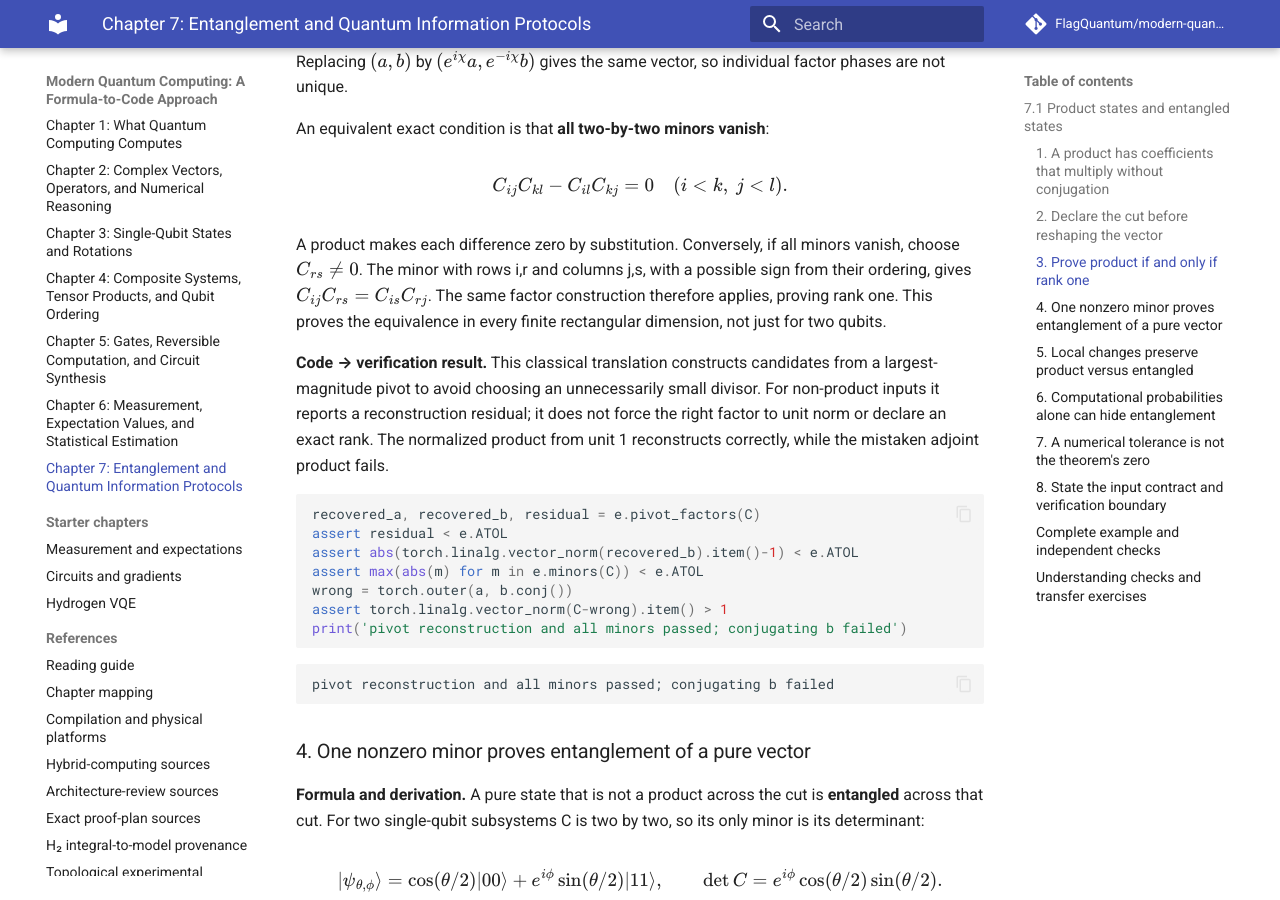
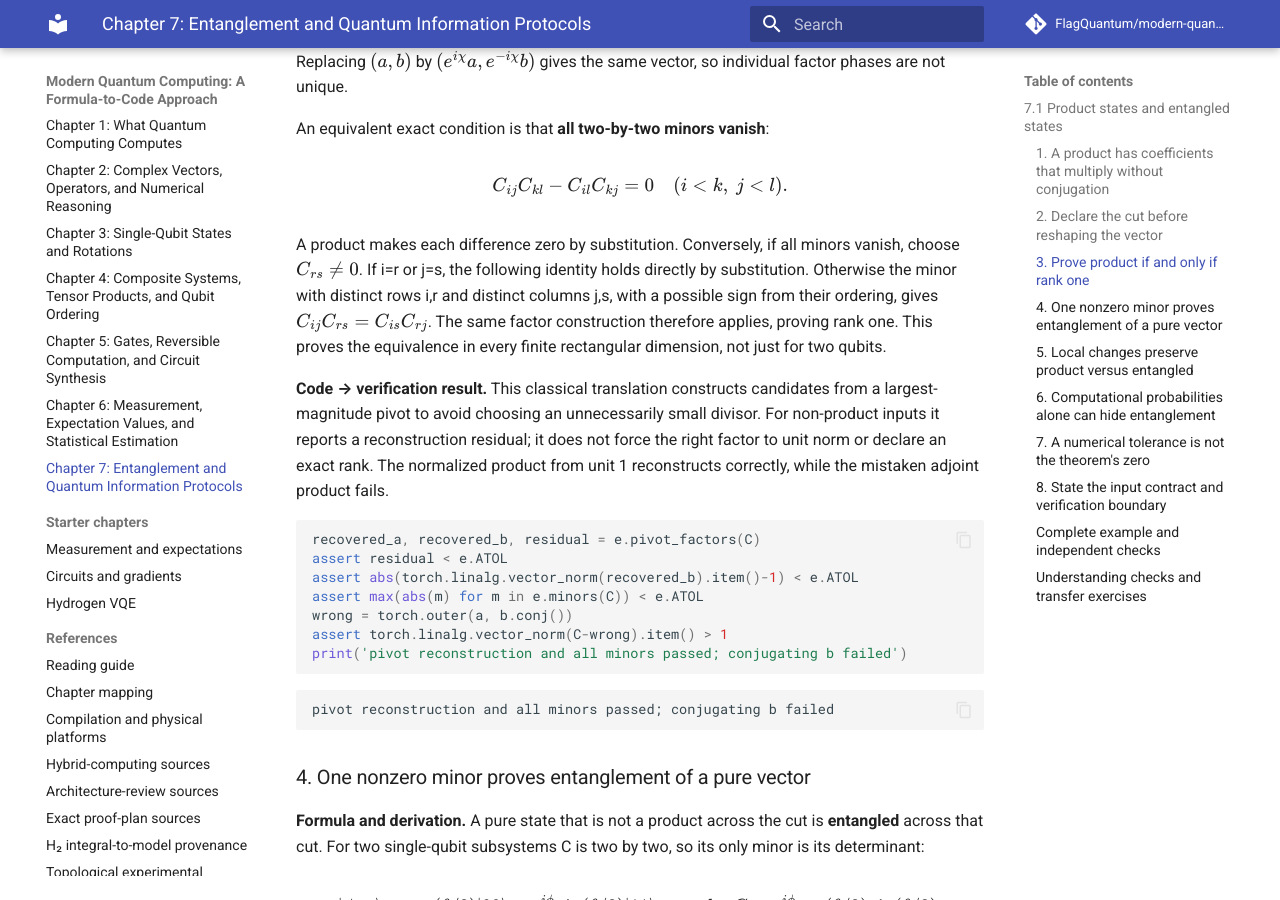
Before and after one commit to FlagQuantum/modern-quantum-computing, an MkDocs documentation site: the page built from docs/chapters/ch-entanglement-and-quantum-information-protocols.md, in a window 1280 px wide and 900 px high, scrolled down 3312 px. Built offline with MkDocs 1.6.1 and Material for MkDocs 9.7.7, drawn with Linux system fonts in a browser that asks for light colours; comment, search, counter and statistics services are not loaded.

Commit message:
Clarify pivot-row boundaries in the rank-one proof

```diff
--- a/docs/chapters/ch-entanglement-and-quantum-information-protocols.md
+++ b/docs/chapters/ch-entanglement-and-quantum-information-protocols.md
@@ -130,7 +130,7 @@ C_{ij}C_{kl}-C_{il}C_{kj}=0
 \quad(i<k,\ j<l).
 $$
 
-A product makes each difference zero by substitution. Conversely, if all minors vanish, choose $C_{rs}\ne0$. The minor with rows i,r and columns j,s, with a possible sign from their ordering, gives $C_{ij}C_{rs}=C_{is}C_{rj}$. The same factor construction therefore applies, proving rank one. This proves the equivalence in every finite rectangular dimension, not just for two qubits.
+A product makes each difference zero by substitution. Conversely, if all minors vanish, choose $C_{rs}\ne0$. If i=r or j=s, the following identity holds directly by substitution. Otherwise the minor with distinct rows i,r and distinct columns j,s, with a possible sign from their ordering, gives $C_{ij}C_{rs}=C_{is}C_{rj}$. The same factor construction therefore applies, proving rank one. This proves the equivalence in every finite rectangular dimension, not just for two qubits.
 
 **Code → verification result.** This classical translation constructs candidates from a largest-magnitude pivot to avoid choosing an unnecessarily small divisor. For non-product inputs it reports a reconstruction residual; it does not force the right factor to unit norm or declare an exact rank. The normalized product from unit 1 reconstructs correctly, while the mistaken adjoint product fails.
 
```
Also changed, not shown: 4 other files.
